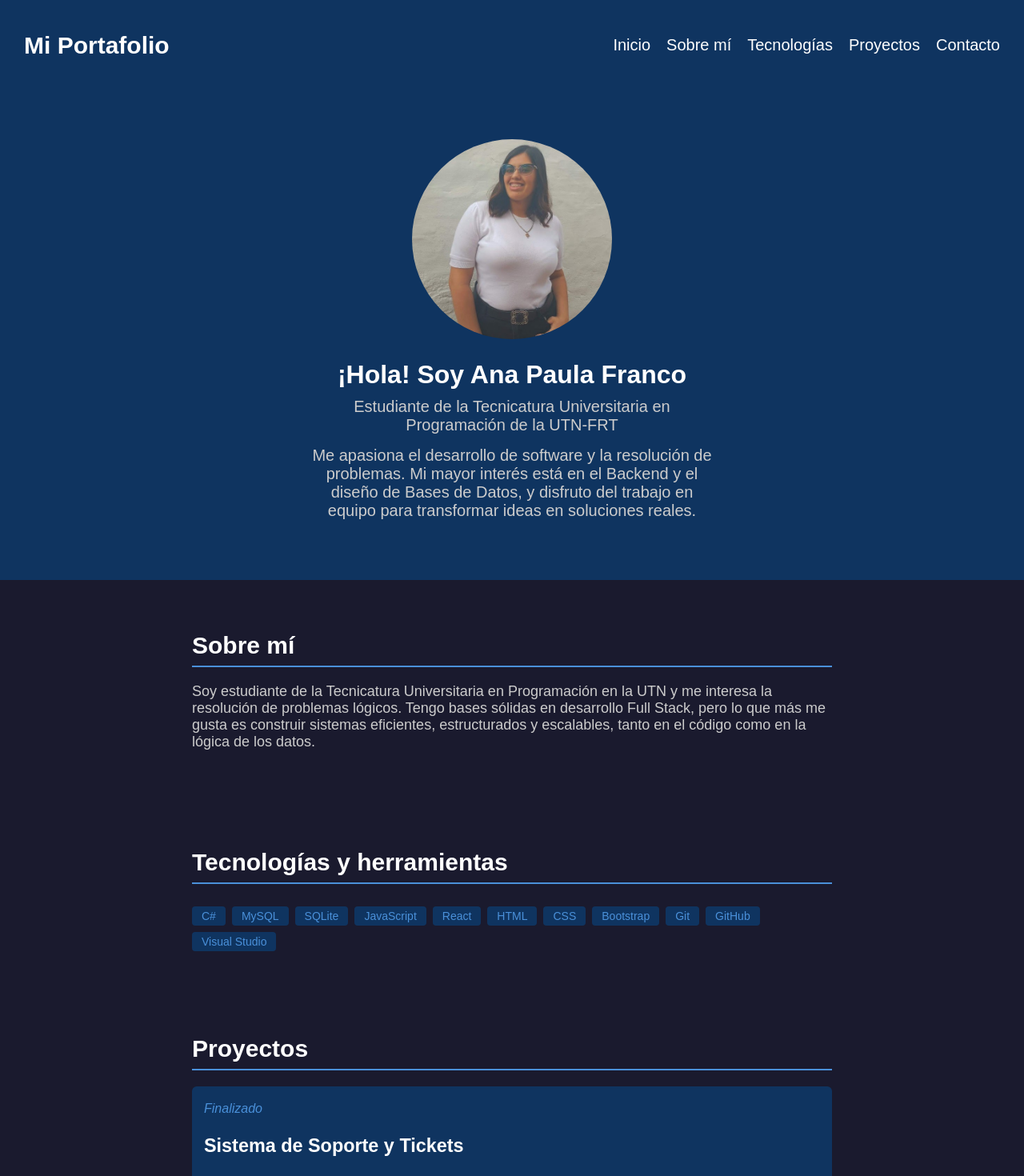
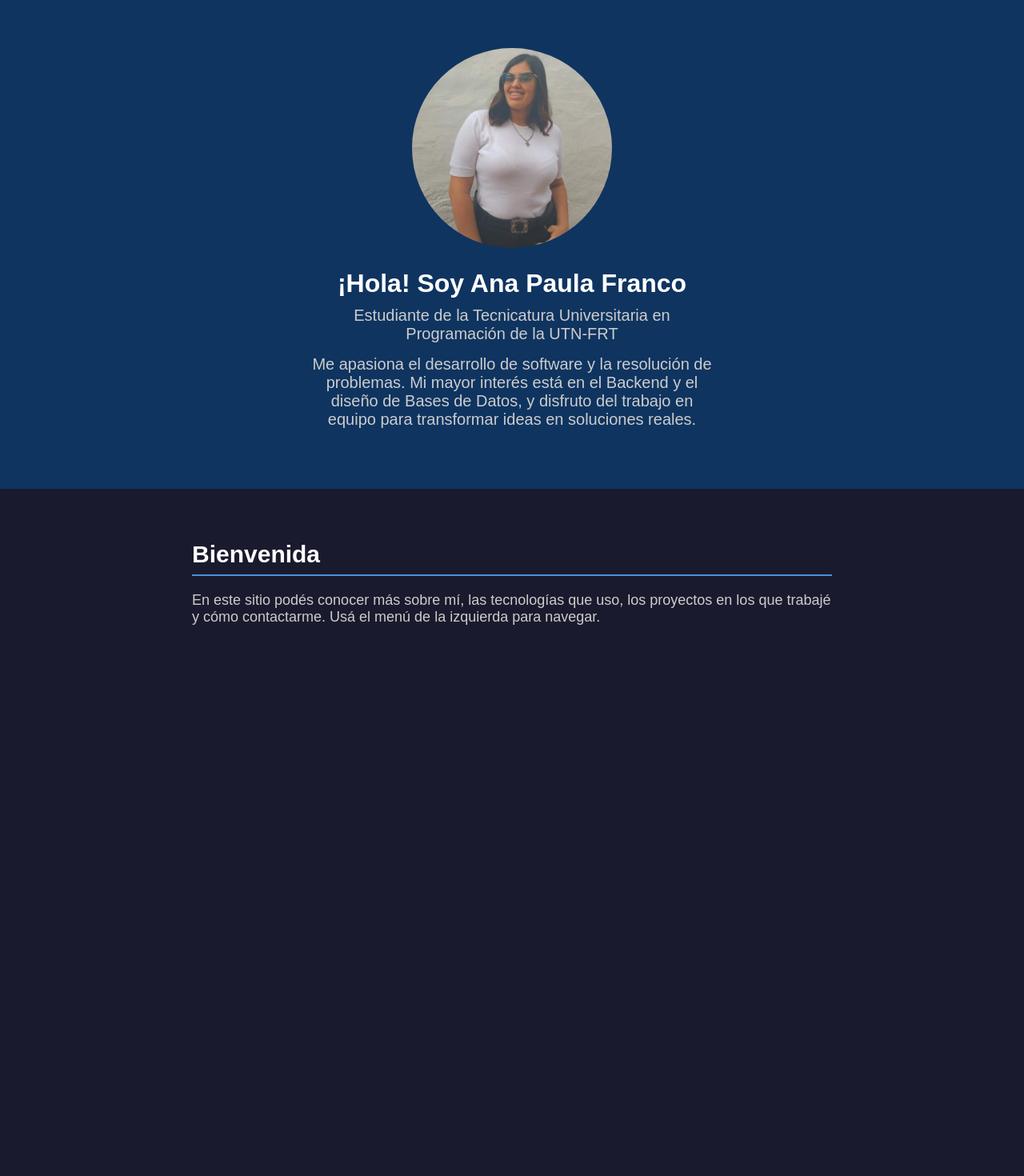
Before and after one commit to paulyff/tp2-portafolio-multipagina-react-router-dom, a React (Vite) app: page / in a window 1280 px wide. Shown: the top 1470 px of the page at 80% size. After the commit the page ends 840 px from the top, so only its background shows below. Built offline with nearby package versions, Linux system fonts and the light colour scheme.

Commit message:
Home solo con presentación, reemplazo Header por Sidebar

```diff
--- a/src/components/Header.jsx
+++ /dev/null
@@ -1,17 +0,0 @@
-const Header = ({ nombre, enlaces }) => {
-  return (
-    <header className="header">
-      <h2>{nombre}</h2>
-
-      <ul>
-        {enlaces.map((enlace) => (
-          <li key={enlace}>
-            <a href={"#" + enlace}>{enlace}</a>
-          </li>
-        ))}
-      </ul>
-    </header>
-  );
-};
-
-export default Header;
--- a/src/pages/Home.jsx
+++ b/src/pages/Home.jsx
@@ -1,34 +1,26 @@
 import { useState } from "react";
-import Header from "../components/Header";
 import Hero from "../components/Hero";
-import About from "./About";
-import Skills from "./Skills";
-import Proyects from "./Proyects";
 import datosIniciales from "../data/datos";
-import Contact from "./Contact";
-import Footer from "../components/Footer";
 
 const Home = () => {
   const [datos] = useState(datosIniciales);
 
   return (
     <>
-      <Header nombre="Mi Portafolio" enlaces={datos.enlaces} />
-
       <Hero
         nombre={datos.persona.nombre}
         titulo={datos.persona.titulo}
         resumen={datos.persona.resumen}
       />
 
-      <About texto={datos.sobreMi} />
-
-      <Skills tecnologias={datos.tecnologias} />
-
-      <Proyects proyectos={datos.proyectos} />
-
-      <Contact contactos={datos.contactos} />
-      <Footer />
+      <div className="seccion">
+        <h2>Bienvenida</h2>
+        <p>
+          En este sitio podés conocer más sobre mí, las tecnologías que uso, los
+          proyectos en los que trabajé y cómo contactarme. Usá el menú de la
+          izquierda para navegar.
+        </p>
+      </div>
     </>
   );
 };
```
Also changed, not shown: src/components/Sidebar.jsx (added).
